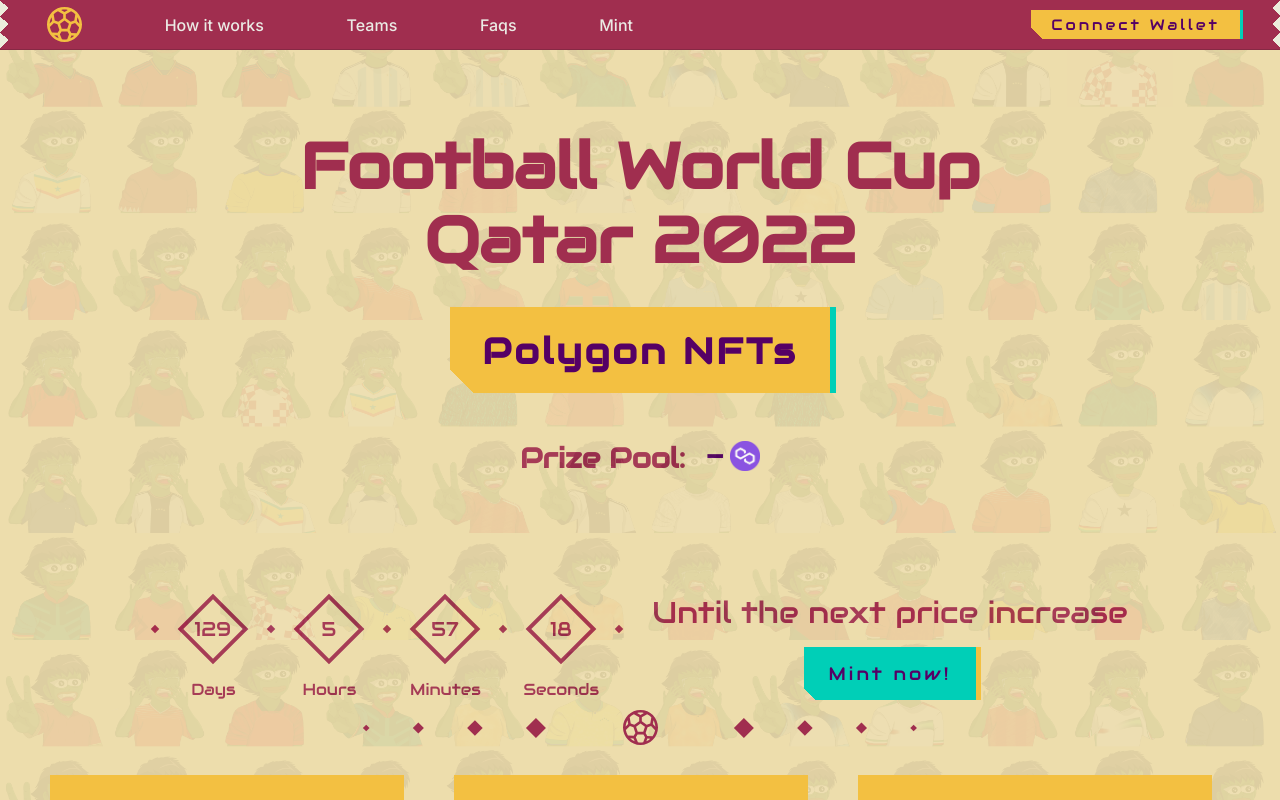
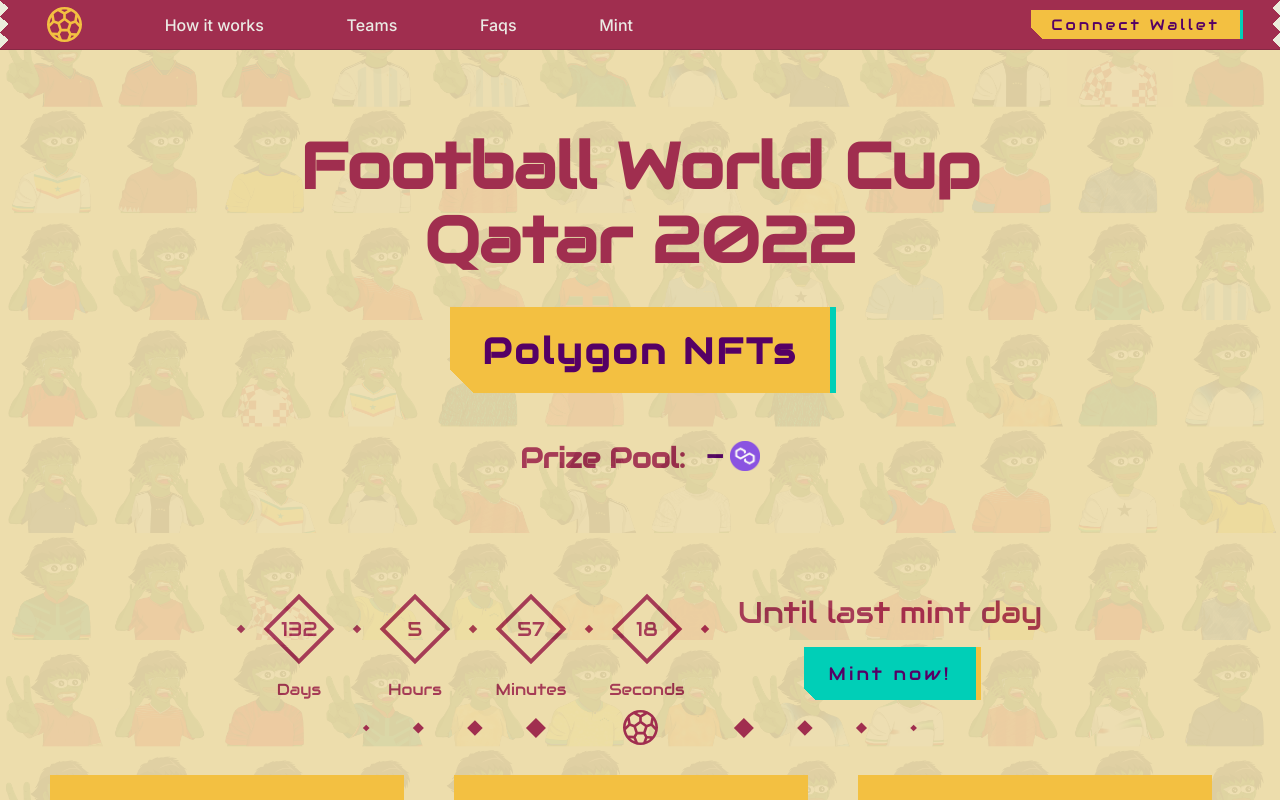
Before and after one commit to FcoGomez92/FWC22, a Next.js app: page / in a window 1280 px wide. Shown: the top 800 px of the page. Built offline with nearby package versions, Linux system fonts and the light colour scheme; no server answers.

Commit message:
update counter

```diff
--- a/components/counter/index.js
+++ b/components/counter/index.js
@@ -17,7 +17,7 @@
       </div>
       <div className={styles.cta}>
         <div className={styles.text}>
-          <p>Until the next price increase</p>
+          <p>Until last mint day</p>
         </div>
         <Link href="/mint">
           <p className={styles.mint}>Mint now!</p>
--- a/hooks/useCountdown.js
+++ b/hooks/useCountdown.js
@@ -1,7 +1,7 @@
 import { useEffect, useState } from "react";
 
 const useCountdown = () => {
-  const countDownDate = new Date("December 6, 2022 00:00:00").getTime();
+  const countDownDate = new Date("December 9, 2022 00:00:00").getTime();
 
   const [countDown, setCountDown] = useState(0);
   useEffect(() => {
```
